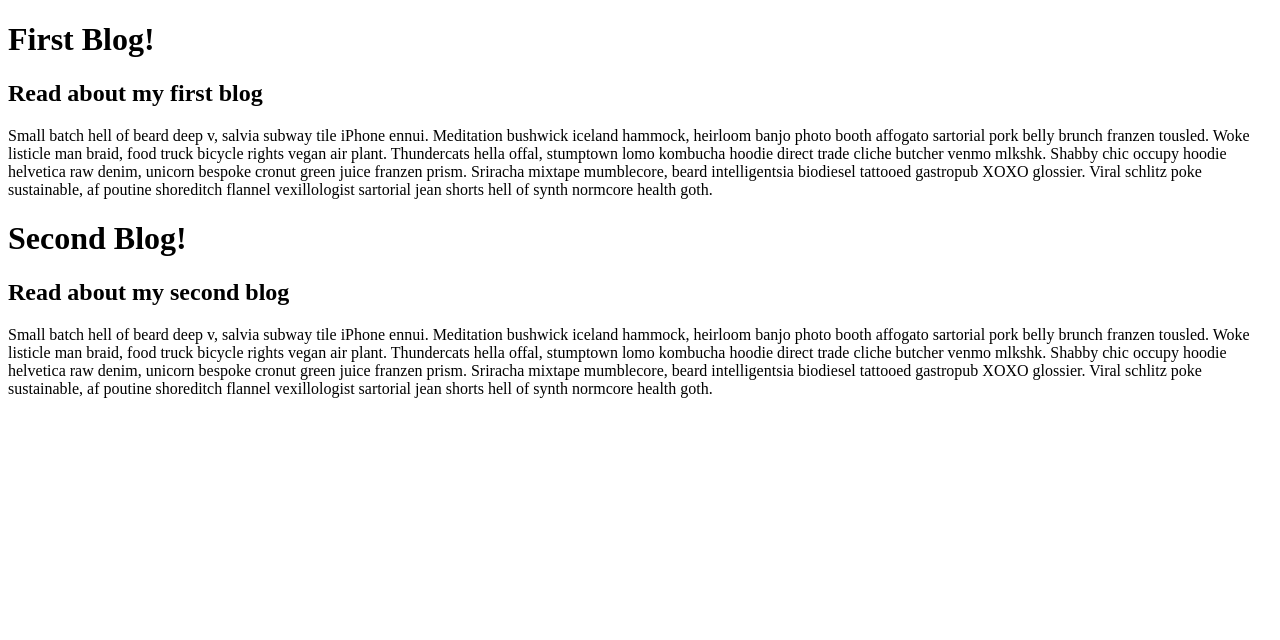
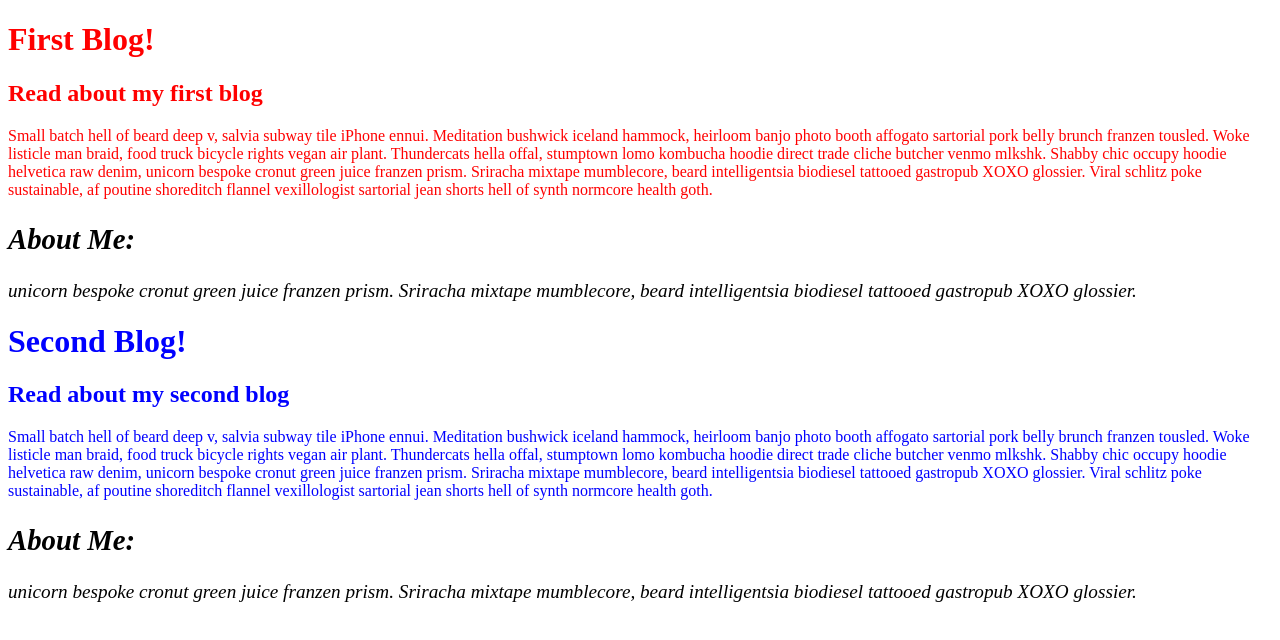
Before and after one commit to philip-putnam/blogging-site, a plain HTML site: page index.html in a window 1280 px wide. Drawn offline with Linux system fonts and the light colour scheme.

Commit message:
add css styles to div

```diff
--- a/css/styles.css
+++ b/css/styles.css
@@ -0,0 +1,13 @@
+.first {
+  color: red;
+}
+
+.second {
+  color: blue;
+}
+
+.about {
+  font-style: italic;
+  color: black;
+  font-size: 120%;
+}
--- a/index.html
+++ b/index.html
@@ -9,12 +9,20 @@
       <h1>First Blog!</h1>
       <h2>Read about my first blog</h2>
       <p>Small batch hell of beard deep v, salvia subway tile iPhone ennui. Meditation bushwick iceland hammock, heirloom banjo photo booth affogato sartorial pork belly brunch franzen tousled. Woke listicle man braid, food truck bicycle rights vegan air plant. Thundercats hella offal, stumptown lomo kombucha hoodie direct trade cliche butcher venmo mlkshk. Shabby chic occupy hoodie helvetica raw denim, unicorn bespoke cronut green juice franzen prism. Sriracha mixtape mumblecore, beard intelligentsia biodiesel tattooed gastropub XOXO glossier. Viral schlitz poke sustainable, af poutine shoreditch flannel vexillologist sartorial jean shorts hell of synth normcore health goth.</p>
+      <div class="about">
+        <h2>About Me:</h2>
+        <p>unicorn bespoke cronut green juice franzen prism. Sriracha mixtape mumblecore, beard intelligentsia biodiesel tattooed gastropub XOXO glossier.</p>
+      </div>
     </div>
 
     <div class="second">
       <h1>Second Blog!</h1>
       <h2>Read about my second blog</h2>
       <p>Small batch hell of beard deep v, salvia subway tile iPhone ennui. Meditation bushwick iceland hammock, heirloom banjo photo booth affogato sartorial pork belly brunch franzen tousled. Woke listicle man braid, food truck bicycle rights vegan air plant. Thundercats hella offal, stumptown lomo kombucha hoodie direct trade cliche butcher venmo mlkshk. Shabby chic occupy hoodie helvetica raw denim, unicorn bespoke cronut green juice franzen prism. Sriracha mixtape mumblecore, beard intelligentsia biodiesel tattooed gastropub XOXO glossier. Viral schlitz poke sustainable, af poutine shoreditch flannel vexillologist sartorial jean shorts hell of synth normcore health goth.</p>
+      <div class="about">
+        <h2>About Me:</h2>
+        <p>unicorn bespoke cronut green juice franzen prism. Sriracha mixtape mumblecore, beard intelligentsia biodiesel tattooed gastropub XOXO glossier.</p>
+      </div>
     </div>
 
   </body>
```
